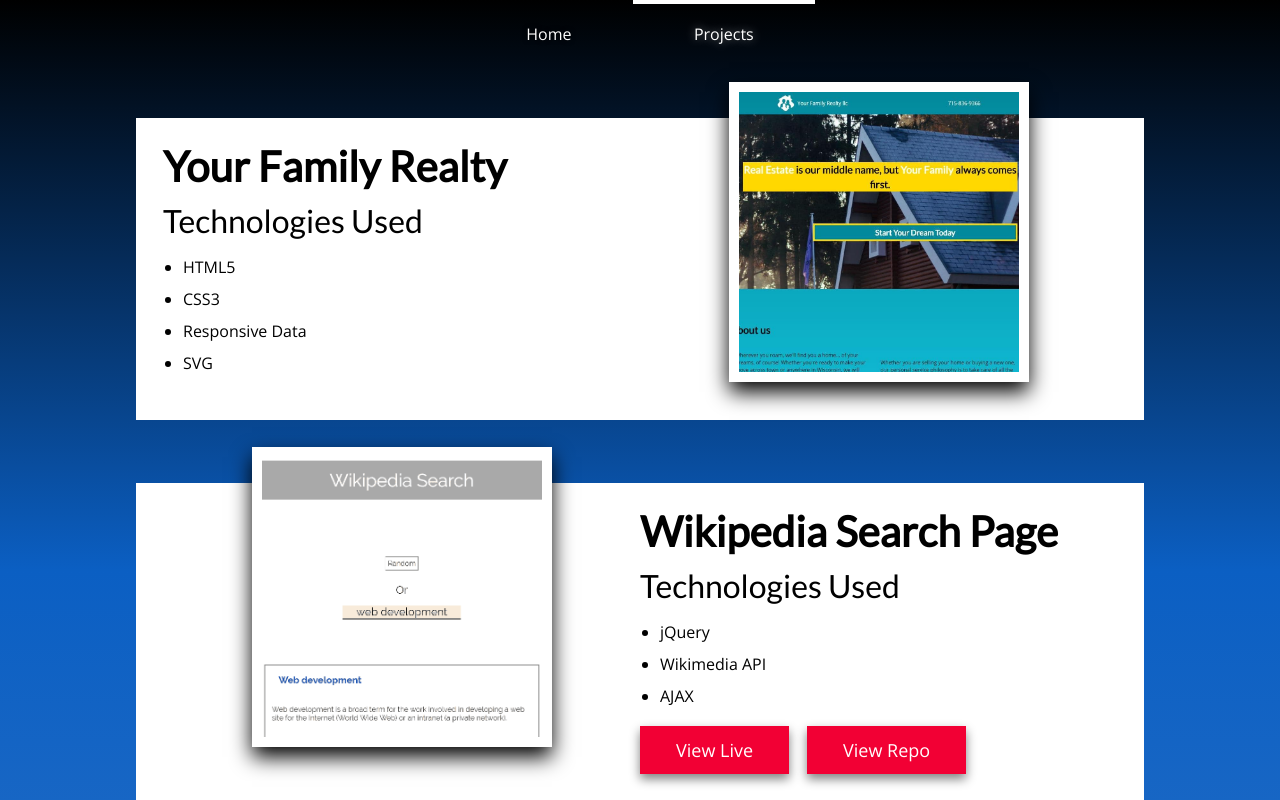
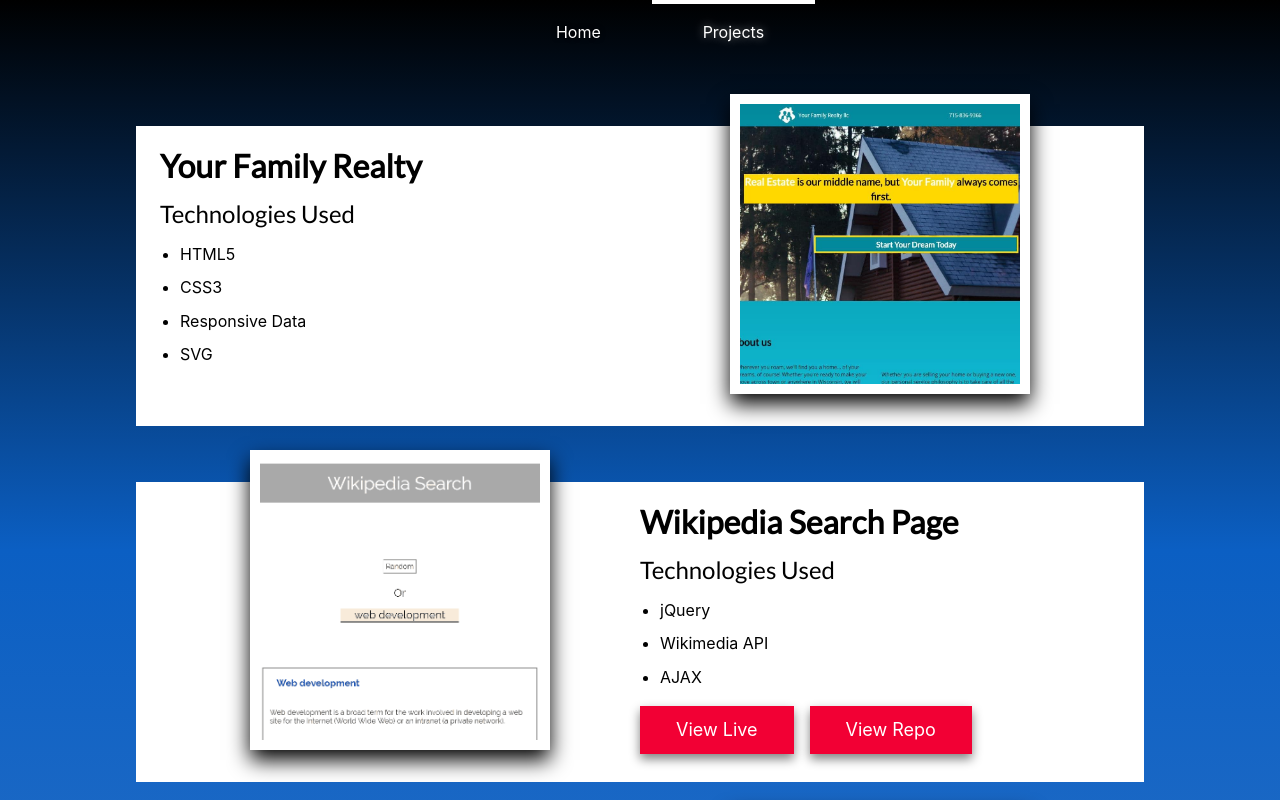
Before and after one commit to idifyable/daytonrjohnson, a Next.js app: page /projects in a window 1280 px wide. Shown: the top 800 px of the page. Built offline with nearby package versions, Linux system fonts and the light colour scheme.

Commit message:
19: Moving global CSS files to styled-components

```diff
--- a/src/components/Navigation.tsx
+++ b/src/components/Navigation.tsx
@@ -33,6 +33,7 @@
 const NavigationLinksList = styled.ul`
   display: flex;
   justify-content: space-between;
+  margin: 0;
   list-style: none;
 `;
 
--- a/src/components/ProjectsList/ProjectsList.tsx
+++ b/src/components/ProjectsList/ProjectsList.tsx
@@ -10,5 +10,9 @@
   const allProjects = projectsData.map((projectData) => {
     return <ProjectsListItem projectData={projectData} key={projectData.id} />;
   });
-  return <ul>{allProjects}</ul>;
+  return <StyledProjectsList>{allProjects}</StyledProjectsList>;
 };
+
+const StyledProjectsList = styled.ul`
+  padding: 0;
+`;
--- a/src/components/ProjectsList/ProjectsListItem/ProjectsListItem.tsx
+++ b/src/components/ProjectsList/ProjectsListItem/ProjectsListItem.tsx
@@ -3,6 +3,8 @@
 import { Button } from '@components/primitives/Button';
 import { breakpoints } from '@constants/breakpoints';
 import { BulletedList } from '@components/primitives/BulletedList';
+import { PrimaryHeading } from '@components/typography/PrimaryHeading';
+import { SecondaryHeading } from '@components/typography/SecondaryHeading';
 
 interface Props {
   projectData: Project;
@@ -107,12 +109,12 @@
   }
 `;
 
-const ProjectTitleHeader = styled.h1`
+const ProjectTitleHeader = styled(PrimaryHeading)`
   margin-top: 0;
   margin-bottom: 1rem;
 `;
 
-const TechnologiesUsedHeader = styled.h2`
+const TechnologiesUsedHeader = styled(SecondaryHeading)`
   margin-bottom: 1rem;
 `;
 
--- a/src/components/ProjectsPreview/ProjectsPreview.tsx
+++ b/src/components/ProjectsPreview/ProjectsPreview.tsx
@@ -29,5 +29,6 @@
   justify-content: space-around;
   align-items: center;
   flex-wrap: wrap;
+  padding: 0;
   list-style: none;
 `;
--- /dev/null
+++ b/src/components/styled/GlobalStyles/index.tsx
@@ -0,0 +1,3 @@
+import { GlobalStyles } from './styles';
+
+export { GlobalStyles };
--- /dev/null
+++ b/src/components/styled/GlobalStyles/styles.tsx
@@ -0,0 +1,46 @@
+import { createGlobalStyle } from 'styled-components';
+import { breakpoints } from '@constants/breakpoints';
+
+export const GlobalStyles = createGlobalStyle`
+  * {
+    box-sizing: border-box;
+  }
+
+  html,
+  body {
+    padding: 0;
+    margin: 0;
+    font-family: -apple-system, BlinkMacSystemFont, Segoe UI, Roboto, Oxygen, Ubuntu, Cantarell,
+      Fira Sans, Droid Sans, Helvetica Neue, sans-serif;
+    line-height: 1.6;
+    font-size: 16px;
+  }
+
+  body {
+    background: linear-gradient(black, #0b5fc3, #2970c6, #4e88cd);
+  }
+
+  a {
+    text-decoration: none;
+  }
+
+  img {
+    max-width: 100%;
+    display: block;
+  }
+
+  h1 {
+    font-size: 32px;
+  }
+
+  h2 {
+    font-size: 24px;
+  }
+
+  h3 {
+    color: #ffffff;
+    font: normal normal 24px/1em 'Lato', sans-serif;
+    text-align: center;
+    text-shadow: 0px 0px 5px black;
+  }
+`;
--- a/src/pages/_app.tsx
+++ b/src/pages/_app.tsx
@@ -1,8 +1,8 @@
 import { NextPage } from 'next';
 import 'normalize.css';
-import './styles/global.css';
-import './styles/site.css';
-import './styles/mobile.css';
+import './styles/fonts.css';
+import { GlobalStyles } from '@components/styled/GlobalStyles';
+import React, { Fragment } from 'react';
 
 interface Props {
   Component: any;
@@ -10,7 +10,12 @@
 }
 
 const App: NextPage<Props> = ({ Component, pageProps }: Props) => {
-  return <Component {...pageProps} />;
+  return (
+    <Fragment>
+      <GlobalStyles />
+      <Component {...pageProps} />
+    </Fragment>
+  );
 };
 
 export default App;
--- /dev/null
+++ b/src/pages/styles/fonts.css
@@ -0,0 +1,2 @@
+@import url('https://fonts.googleapis.com/css?family=Lato|Open+Sans:normal,bold,italic|Permanent+Marker');
+@import url('https://use.fontawesome.com/releases/v5.3.1/css/all.css');
--- a/src/pages/styles/mobile.css
+++ /dev/null
@@ -1,34 +0,0 @@
-@media (max-width: 1008px) {
-  /****************************************
-  * Typography
-  ****************************************/
-
-  h1 {
-    font-size: 32px;
-  }
-
-  h2 {
-    font-size: 24px;
-  }
-
-  h3 {
-    color: #ffffff;
-    font: normal normal 24px/1em 'Lato', sans-serif;
-    text-align: center;
-    text-shadow: 0px 0px 5px black;
-  }
-
-  /****************************************
-  * Media Queries
-  ****************************************/
-
-  @media only screen and (max-width: 500px) {
-    .wrapper {
-      width: 100vw;
-    }
-
-    img {
-      width: 100%;
-    }
-  }
-}
--- a/src/pages/styles/site.css
+++ /dev/null
@@ -1,126 +0,0 @@
-@import url('https://fonts.googleapis.com/css?family=Lato|Open+Sans:normal,bold,italic|Permanent+Marker');
-@import url('https://use.fontawesome.com/releases/v5.3.1/css/all.css');
-
-/****************************************
-* Global
-****************************************/
-
-* {
-  margin: 0px;
-  padding: 0px;
-}
-
-body {
-  font-size: 16px;
-  line-height: 1.5em;
-  font-family: 'Open Sans', sans-serif;
-  background: linear-gradient(black, #0b5fc3, #2970c6, #4e88cd);
-}
-
-/****************************************
-* Typography
-****************************************/
-
-h1,
-h2,
-h3,
-h4,
-h5,
-h6 {
-  font-family: 'Lato', sans-serif;
-  line-height: 1em;
-}
-
-h1 {
-  font: normal bold 42px/1em 'Lato', sans-serif;
-}
-
-h2 {
-  font: normal normal 32px/1em 'Lato', sans-serif;
-}
-
-h3 {
-  color: #ffffff;
-  font: normal normal 24px/1em 'Lato', sans-serif;
-  text-align: center;
-  text-shadow: 0px 0px 5px black;
-}
-
-p {
-  margin-bottom: 1rem;
-  color: #111111;
-  font: normal normal 16px/1.7em 'Open Sans';
-}
-
-strong {
-  font-weight: bold;
-}
-
-/* List Styles */
-
-ul.bulleted {
-  margin-bottom: 1rem;
-  padding-left: 20px;
-  list-style: disc;
-}
-
-ul.bulleted > li {
-  margin-bottom: 0.5em;
-}
-
-/****************************************
-* Header
-****************************************/
-
-header {
-  display: flex;
-  flex-direction: row;
-  justify-content: space-between;
-  color: white;
-}
-
-header > a.logo-text {
-  margin: 0 1rem;
-  font: normal normal 42px/1.6em 'Permanent Marker', cursive;
-  text-align: center;
-  text-decoration: none;
-  animation: neon 7s ease-in-out infinite alternate;
-}
-
-header > a.logo-text + nav {
-  margin-left: auto;
-  margin-right: 0;
-}
-
-/****************************************
-* Layout
-****************************************/
-
-.container {
-  margin-right: auto;
-  margin-left: auto;
-  max-width: 1008px;
-}
-
-.padded {
-  padding-top: 1.5rem;
-  padding-bottom: 1.5rem;
-}
-
-.padded-top {
-  padding-top: 1.5rem;
-}
-
-.padded-bottom {
-  padding-bottom: 1.5rem;
-}
-
-/****************************************
-* Misc.
-****************************************/
-
-img {
-  max-width: 100%;
-  width: auto;
-  height: auto;
-}
```
